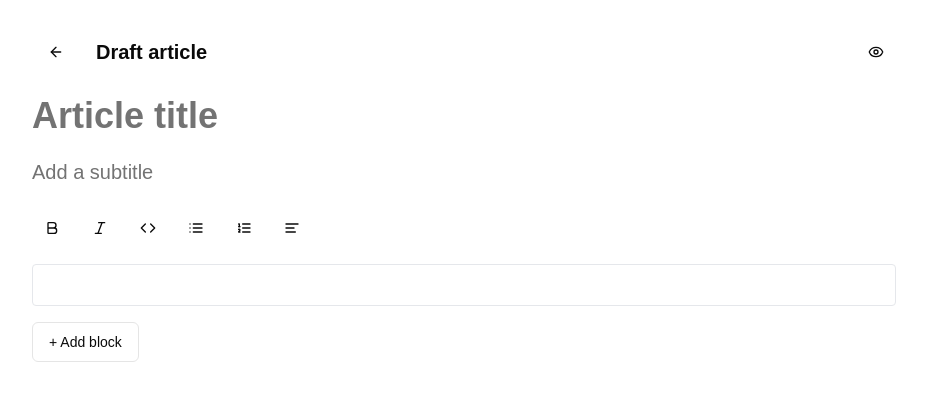
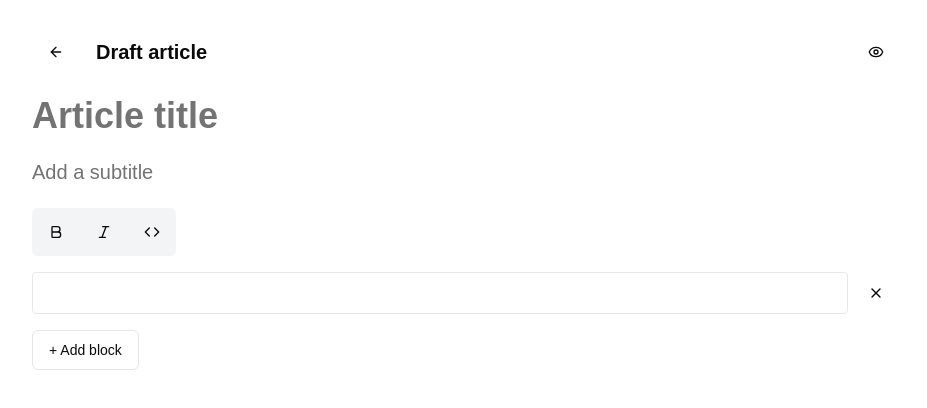
Before and after one commit to Cloud-Code-AI/AkiraDocs, a Next.js app: page /1/articles in a window 1280 px wide. Shown: the top 408 px of the page, without its empty margins (176-1103 px from the left). Built offline with nearby package versions, Linux system fonts and the light colour scheme.

Commit message:
fix: Layout fixes

```diff
--- a/src/components/articles/layout/TextBlocks.tsx
+++ b/src/components/articles/layout/TextBlocks.tsx
@@ -3,7 +3,7 @@
 import { useState, useCallback, useRef, useEffect } from 'react'
 import { Button } from "@/components/ui/button"
 // import { Input } from "@/components/ui/input"
-import { Bold, Italic, Code, List, ListOrdered, AlignLeft } from 'lucide-react'
+import { Bold, Italic, Code, List, ListOrdered, AlignLeft, X } from 'lucide-react'
 import { cn } from "@/lib/utils"
 
 type Block = {
@@ -60,44 +60,62 @@ export function TextBlocks({ blocks, setBlocks, showPreview }: TextBlocksProps)
 
     switch (option) {
       case 'bold':
-        formattedText = `**${selectedText}**`
+        formattedText = `<strong>${selectedText}</strong>`
         break
       case 'italic':
-        formattedText = `*${selectedText}*`
+        formattedText = `<em>${selectedText}</em>`
         break
       case 'code':
         formattedText = `\`${selectedText}\``
         break
     }
 
-    const newText = range.startContainer.textContent?.slice(0, range.startOffset) +
+    const blockElement = range.startContainer.parentElement
+    const blockId = blockElement?.dataset.blockId
+
+    if (blockId) {
+      const block = blocks.find(b => b.id === blockId)
+      if (block) {
+        const newContent = block.content.substring(0, range.startOffset) +
                            formattedText +
-                    range.startContainer.textContent?.slice(range.endOffset)
+                           block.content.substring(range.endOffset)
 
-    const blockId = (range.startContainer.parentElement as HTMLElement).dataset.blockId
-    if (blockId) {
-      updateBlock(blockId, newText || '')
+        updateBlock(blockId, newContent)
       }
-  }, [])
+    }
+  }, [blocks, updateBlock])
+
+  const deleteBlock = useCallback((id: string) => {
+    setBlocks(blocks.filter(block => block.id !== id))
+  }, [blocks, setBlocks])
 
   const renderEditBlock = (block: Block) => {
     switch (block.type) {
       case 'text':
         return (
+          <div key={block.id} className="flex items-center space-x-2 mt-2">
             <div
-            key={block.id}
               ref={(el) => { blockRefs.current[block.id] = el }}
               contentEditable
               suppressContentEditableWarning
               data-block-id={block.id}
               className={cn(
-              "w-full mt-2 p-2 outline-none rounded border border-gray-200",
+                "flex-grow p-2 outline-none rounded border border-gray-200",
                 focusedBlockId === block.id && "ring-2 ring-blue-200"
               )}
               onInput={(e) => handleInput(e, block.id)}
               onFocus={() => setFocusedBlockId(block.id)}
               dangerouslySetInnerHTML={{ __html: block.content }}
             />
+            <Button
+              variant="ghost"
+              size="icon"
+              className="flex-shrink-0 hover:bg-gray-200"
+              onClick={() => deleteBlock(block.id)}
+            >
+              <X className="w-4 h-4" />
+            </Button>
+          </div>
         )
       // case 'heading':
       //   return (
@@ -147,17 +165,23 @@ export function TextBlocks({ blocks, setBlocks, showPreview }: TextBlocksProps)
   }
 
   return (
-    <>
-      <div className="flex space-x-2 mb-4">
-        <Button variant="ghost" size="icon" onClick={() => applyFormatting('bold')}><Bold className="w-4 h-4" /></Button>
-        <Button variant="ghost" size="icon" onClick={() => applyFormatting('italic')}><Italic className="w-4 h-4" /></Button>
-        <Button variant="ghost" size="icon" onClick={() => applyFormatting('code')}><Code className="w-4 h-4" /></Button>
-        <Button variant="ghost" size="icon"><List className="w-4 h-4" /></Button>
-        <Button variant="ghost" size="icon"><ListOrdered className="w-4 h-4" /></Button>
-        <Button variant="ghost" size="icon"><AlignLeft className="w-4 h-4" /></Button>
+    <div className="space-y-4">
+      <div className="flex flex-col space-y-4">
+        <div className="flex justify-start">
+          <div className="inline-flex space-x-2 bg-gray-100 rounded-md p-1">
+            <Button variant="ghost" size="icon" className="hover:bg-gray-200" onClick={() => applyFormatting('bold')}><Bold className="w-4 h-4" /></Button>
+            <Button variant="ghost" size="icon" className="hover:bg-gray-200" onClick={() => applyFormatting('italic')}><Italic className="w-4 h-4" /></Button>
+            <Button variant="ghost" size="icon" className="hover:bg-gray-200" onClick={() => applyFormatting('code')}><Code className="w-4 h-4" /></Button>
+            {/* <Button variant="ghost" size="icon" className="hover:bg-gray-200"><List className="w-4 h-4" /></Button>
+            <Button variant="ghost" size="icon" className="hover:bg-gray-200"><ListOrdered className="w-4 h-4" /></Button>
+            <Button variant="ghost" size="icon" className="hover:bg-gray-200"><AlignLeft className="w-4 h-4" /></Button> */}
           </div>
+        </div>
+
         {blocks.map(block => renderEditBlock(block))}
-      <Button variant="outline" className="mt-4" onClick={() => addBlock('text')}>+ Add block</Button>
-    </>
+      </div>
+
+      <Button variant="outline" onClick={() => addBlock('text')}>+ Add block</Button>
+    </div>
   )
 }
```
Lines whose indentation alone changed are shown as unchanged.
